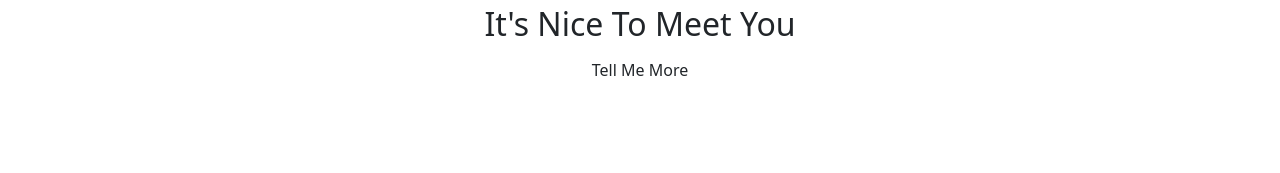
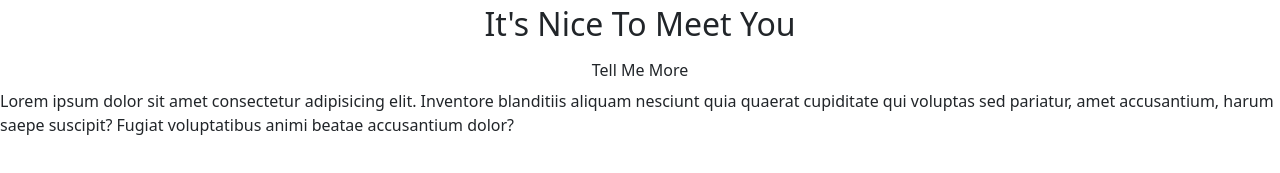
Before and after one commit to NaharNishi98/MERN-Ostad-class5, a plain HTML site: page index.html in a window 1280 px wide. Shown: the part 51-224 px from the top of the page. Drawn offline with nearby package versions, Linux system fonts and the light colour scheme.

Commit message:
my update file

```diff
--- a/index.html
+++ b/index.html
@@ -69,5 +69,15 @@
         </div>
       </div>
     </section>
+    <section>
+      <div>
+        <p>
+          Lorem ipsum dolor sit amet consectetur adipisicing elit. Inventore
+          blanditiis aliquam nesciunt quia quaerat cupiditate qui voluptas sed
+          pariatur, amet accusantium, harum saepe suscipit? Fugiat voluptatibus
+          animi beatae accusantium dolor?
+        </p>
+      </div>
+    </section>
   </body>
 </html>
```
